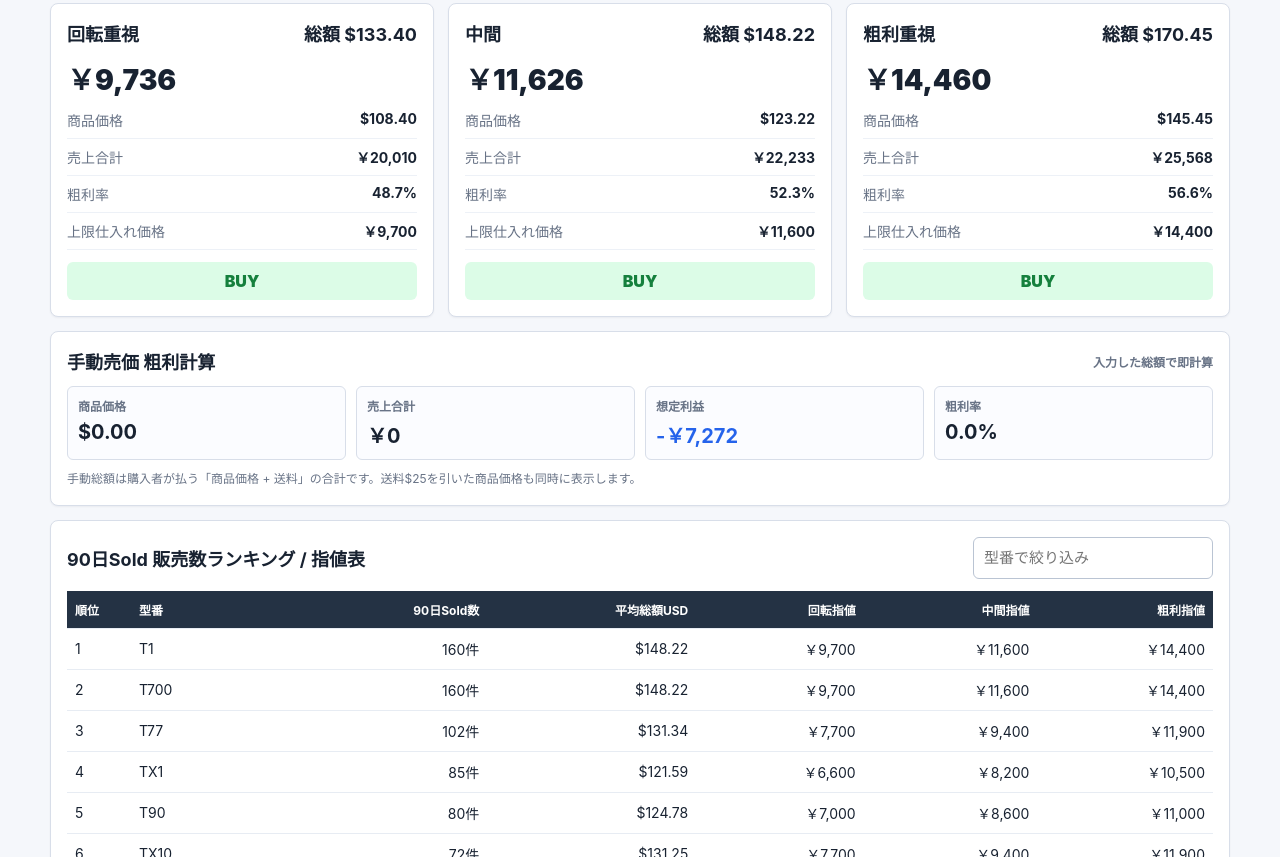
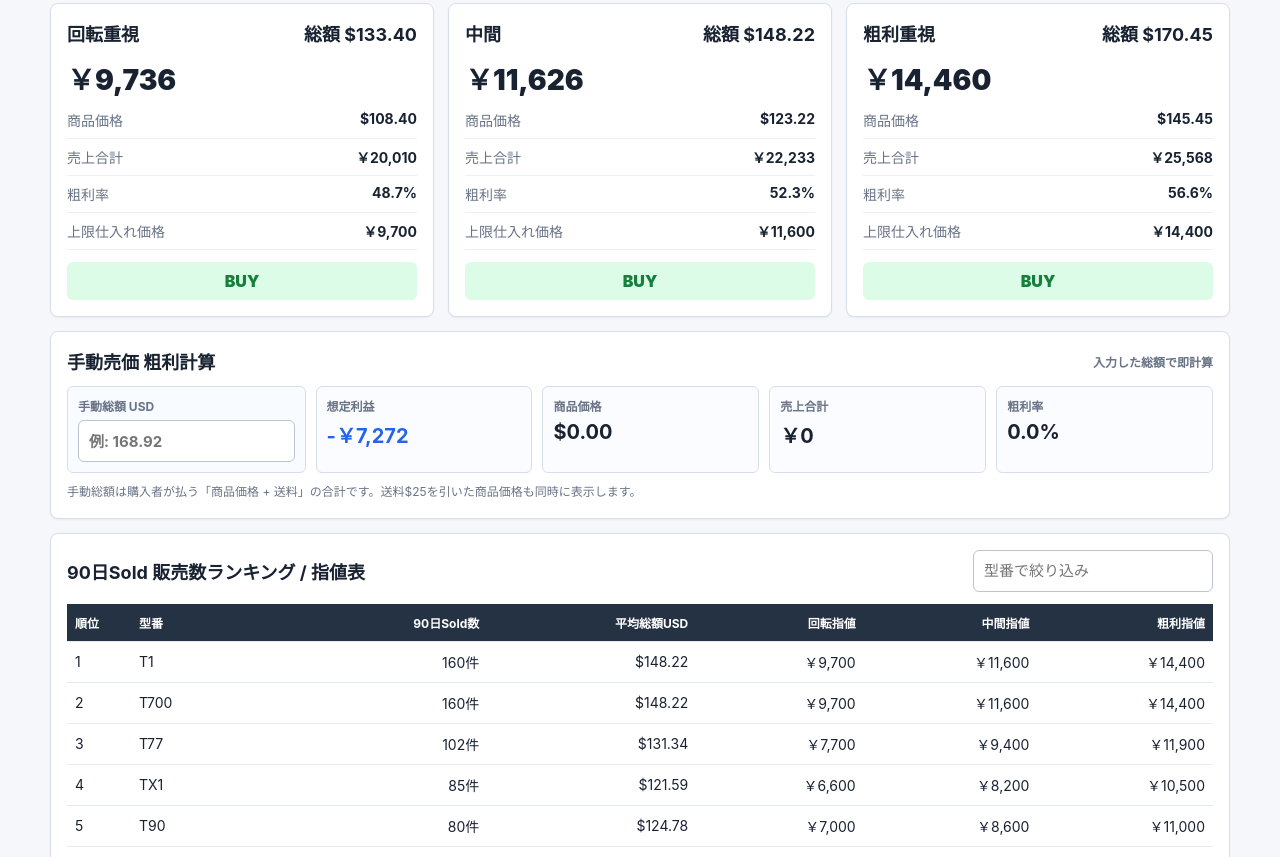
Before and after one commit to AjitoJapan/cybershot-sourcing-tool, a plain HTML site: page web-app/index.html in a window 1280 px wide. Shown: the part 501-1358 px from the top of the page. Drawn offline with Linux system fonts and the light colour scheme; no server answers.

Commit message:
Move manual sale input near profit

```diff
--- a/web-app/index.html
+++ b/web-app/index.html
@@ -44,10 +44,6 @@
           為替 USD/JPY
           <input id="usdJpy" type="number" min="1" step="0.1" value="150" />
         </label>
-        <label>
-          手動総額 USD
-          <input id="manualTotalUsd" type="number" min="0" step="0.01" placeholder="例: 168.92" />
-        </label>
       </section>
 
       <section class="summary-grid">
@@ -88,6 +84,14 @@
           <span>入力した総額で即計算</span>
         </div>
         <div class="manual-grid">
+          <label class="manual-input">
+            手動総額 USD
+            <input id="manualTotalUsd" type="number" min="0" step="0.01" placeholder="例: 168.92" />
+          </label>
+          <div class="manual-result manual-profit">
+            <span>想定利益</span>
+            <strong id="manualProfitJpy">¥0</strong>
+          </div>
           <div class="manual-result">
             <span>商品価格</span>
             <strong id="manualItemUsd">$0.00</strong>
@@ -95,10 +99,6 @@
           <div class="manual-result">
             <span>売上合計</span>
             <strong id="manualRevenueJpy">¥0</strong>
-          </div>
-          <div class="manual-result">
-            <span>想定利益</span>
-            <strong id="manualProfitJpy">¥0</strong>
           </div>
           <div class="manual-result">
             <span>粗利率</span>
--- a/web-app/styles.css
+++ b/web-app/styles.css
@@ -258,8 +258,17 @@ dd {
 
 .manual-grid {
   display: grid;
-  grid-template-columns: repeat(4, minmax(0, 1fr));
+  grid-template-columns: minmax(190px, 1.1fr) repeat(4, minmax(0, 1fr));
   gap: 10px;
+  align-items: stretch;
+}
+
+.manual-input {
+  border: 1px solid var(--line);
+  border-radius: 6px;
+  padding: 10px;
+  background: #f8fbff;
+  color: var(--muted);
 }
 
 .manual-result {
@@ -283,7 +292,7 @@ dd {
   font-size: 20px;
 }
 
-.manual-result:nth-child(3) strong {
+.manual-profit strong {
   color: var(--blue);
 }
 
```
